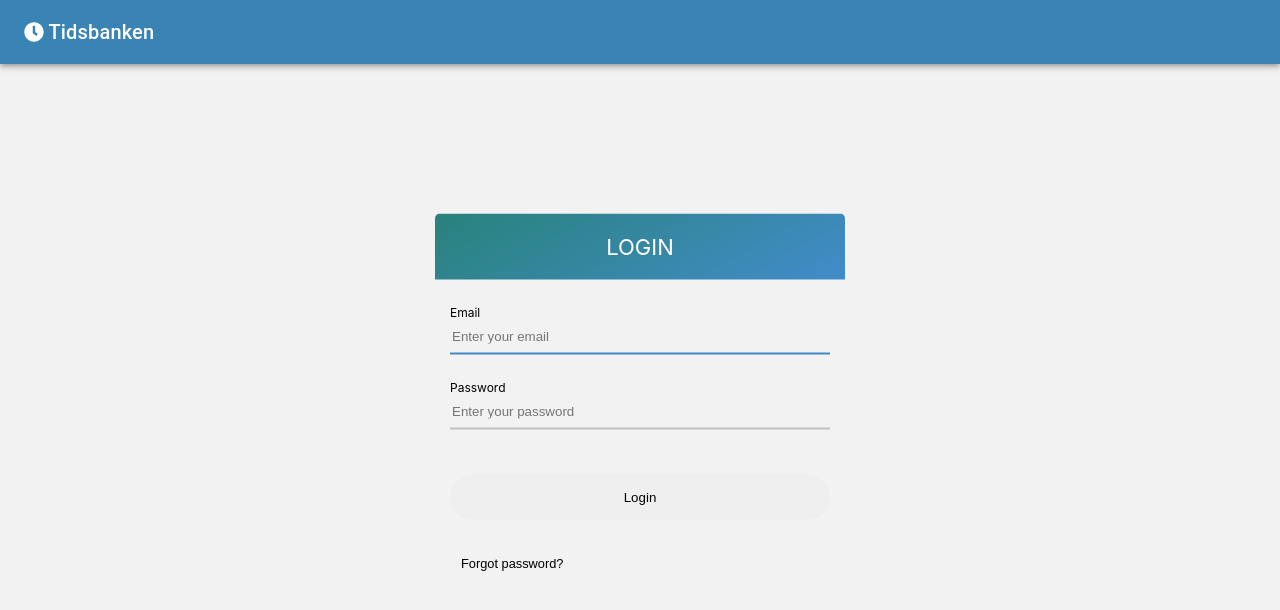
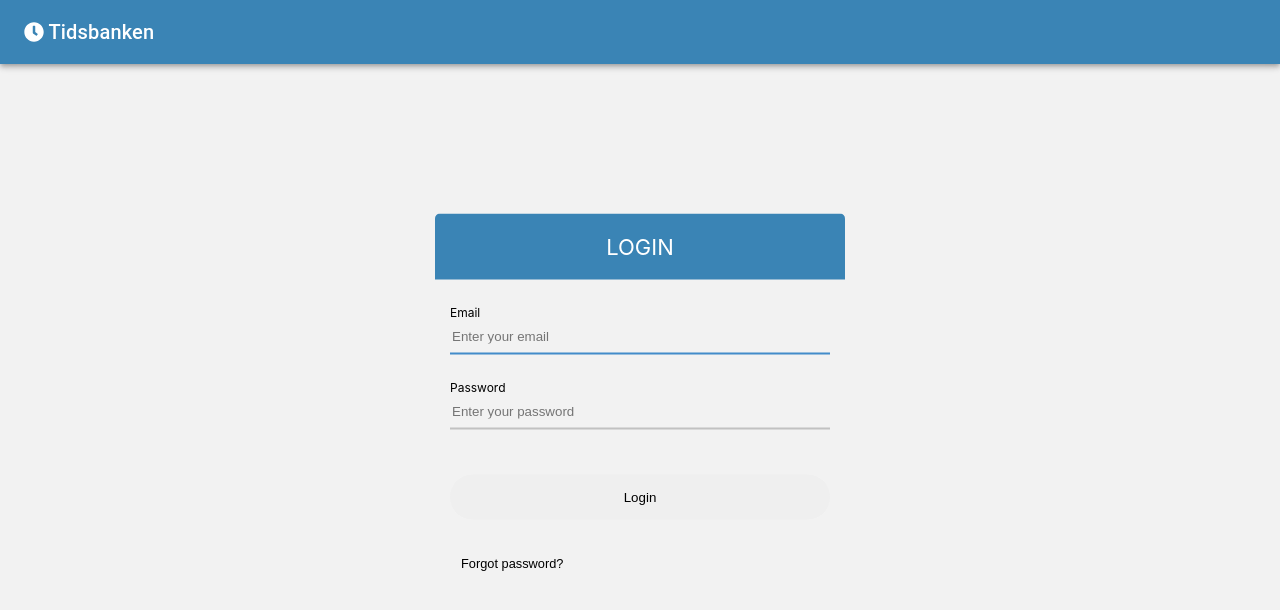
Before and after one commit to Misaoo/TidsbankenFE, a React (Create React App) app: page /login in a window 1280 px wide. Shown: the top 610 px of the page. Built offline with nearby package versions, Linux system fonts and the light colour scheme; no server answers.

Commit message:
Changed colors to experis

```diff
--- a/src/css/Login.module.css
+++ b/src/css/Login.module.css
@@ -28,7 +28,7 @@
     margin-left: -15px;
     font-size: 22px;
     padding: 20px 0;
-    background: linear-gradient(151deg, rgba(41,130,123,1) 0%, rgba(66,140,202,1) 100%);
+    background: #3A84B5;
     color: white;
     font-weight: normal;
 }
```
